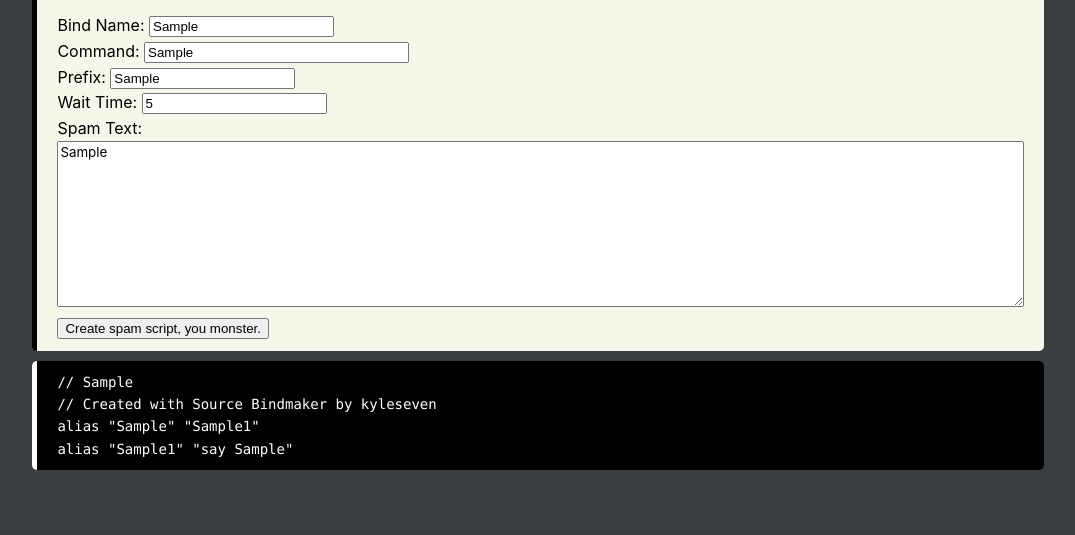
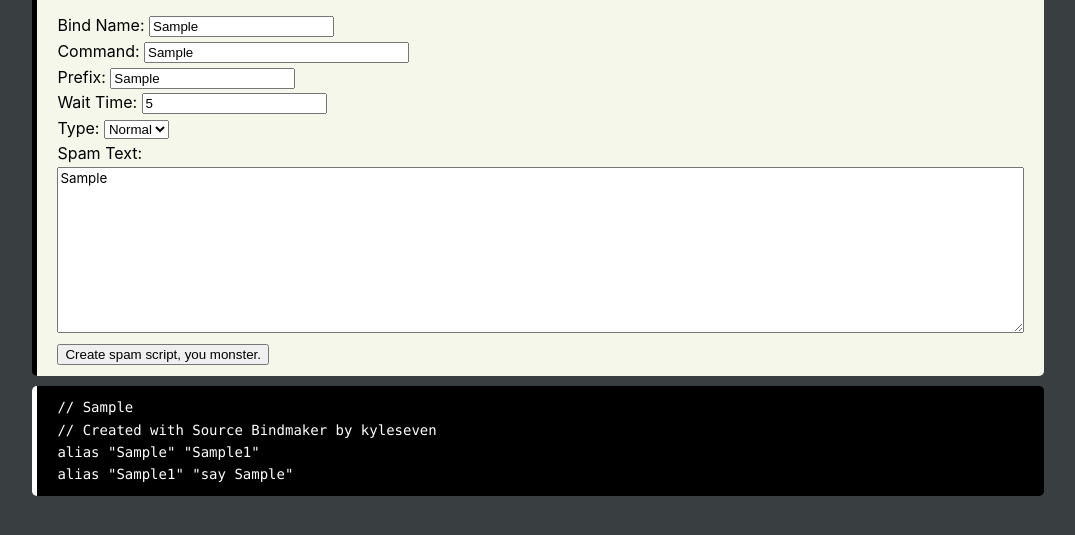
Before and after one commit to kyleseven/SourceBM-JS, a website: page index.html in a window 1280 px wide. Both pictures are taken after typing "Sample", "Sample", "Sample", "5", "Sample" into the empty fields and a click on the input "Create spam script, you monster.". Shown: the part 75-610 px from the top of the page, without its empty margins (102-1177 px from the left). Drawn offline with Linux system fonts and the light colour scheme.

Commit message:
Add option to create a looping bind

```diff
--- a/index.html
+++ b/index.html
@@ -36,6 +36,12 @@
         <label for="bindWaitTime">Wait Time:</label>
         <input type="number" id="bindWaitTime" placeholder="Time between lines" required><br>
 
+        <label for="type">Type:</label>
+        <select name="Type" id="type">
+          <option value="normal">Normal</option>
+          <option value="loop">Loop</option>
+        </select><br>
+
         <label for="bindSpamText">Spam Text:</label><br>
         <textarea name="Spam Text" id="bindSpamText" rows="10" required></textarea><br>
 
--- a/index.js
+++ b/index.js
@@ -1,17 +1,27 @@
-function outputToDocument(name, command, prefix, wait, spamText) {
+function outputToDocument(name, command, prefix, wait, type, spamText) {
   // Output bind to bindOutput
   const bindOutput = [];
   const lines = spamText.length;
 
   bindOutput.push(`// ${name}`);
   bindOutput.push('// Created with Source Bindmaker by kyleseven');
-  bindOutput.push(`alias "${command}" "${prefix}1"`);
+  if (type === 'normal') {
+    bindOutput.push(`alias "${command}" "${prefix}1"`);
+  } else {
+    bindOutput.push(`alias "${command}" "start_${prefix}"`);
+    bindOutput.push(`alias "start_${prefix}" "alias "${command}" "stop_${prefix}"; alias "redir_${prefix}" "${prefix}1"; ${prefix}1"`);
+    bindOutput.push(`alias "stop_${prefix}" "alias redir_${prefix} ""; alias "${command}" "start_${prefix}""`);
+  }
 
   for (let i = 0; i < lines - 1; i += 1) {
     bindOutput.push(`alias "${prefix}${i + 1}" "say ${spamText[i]}; wait ${wait}; ${prefix}${i + 2}"`);
   }
 
-  bindOutput.push(`alias "${prefix}${lines - 1 + 1}" "say ${spamText[lines - 1]}"`);
+  if (type === 'normal') {
+    bindOutput.push(`alias "${prefix}${lines}" "say ${spamText[lines - 1]}"`);
+  } else {
+    bindOutput.push(`alias "${prefix}${lines}" "say ${spamText[lines - 1]}; wait ${wait}; redir_${prefix}"`);
+  }
 
   const newBox = document.createElement('div');
   newBox.id = 'bindBox';
@@ -77,10 +87,11 @@ function createBind() { // eslint-disable-line no-unused-vars
   const command = document.getElementById('bindCommand').value;
   const prefix = document.getElementById('bindPrefix').value;
   const wait = document.getElementById('bindWaitTime').value;
+  const type = document.getElementById('type').value;
   const spamText = document.getElementById('bindSpamText').value.split('\n').filter((e) => e !== '');
 
   window.event.preventDefault();
   if (validate(name, command, prefix, wait, spamText)) {
-    outputToDocument(name, command, prefix, wait, spamText);
+    outputToDocument(name, command, prefix, wait, type, spamText);
   }
 }
```
